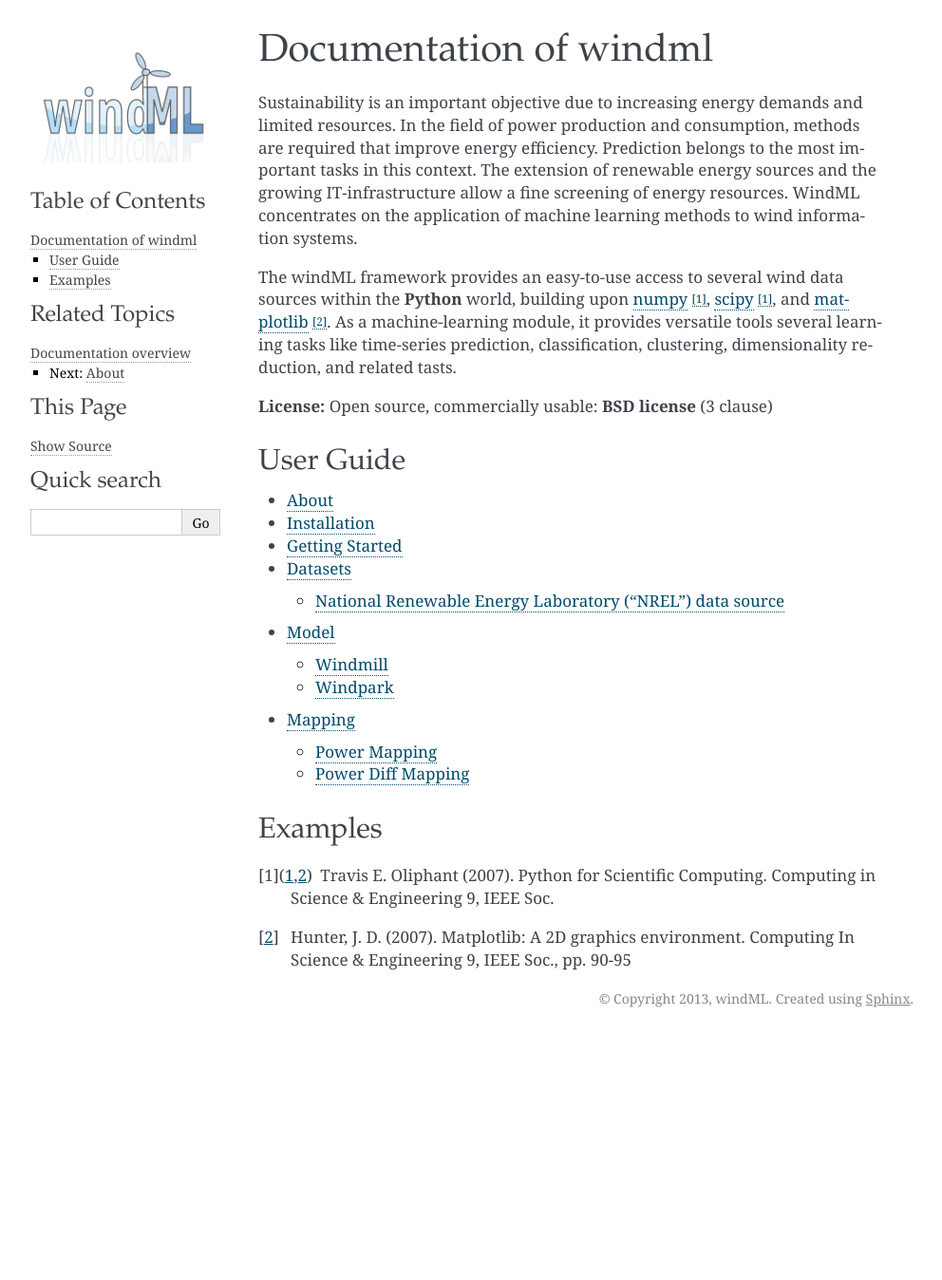
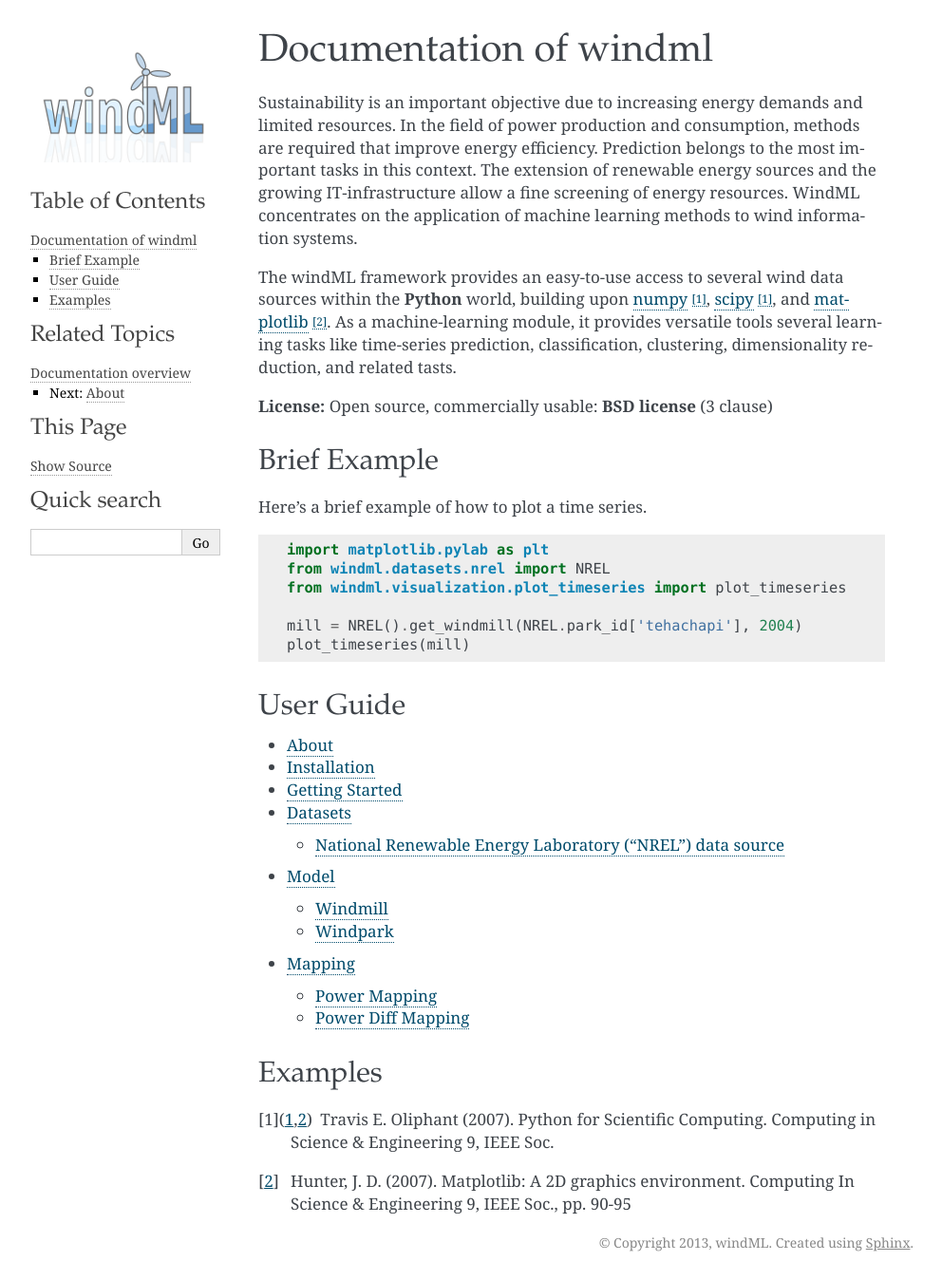
Before and after one commit to cigroup-ol/windml, a Sphinx documentation site: the page built from doc/index.rst, in a window 1280 px wide. Shown: the whole page at 95% size, without its empty margins (148-1140 px from the left). Built offline with Sphinx 7.4.7, drawn with Linux system fonts in a browser that asks for light colours; formulas are drawn with MathJax 3; before the commit the page ends 1091 px from its top, so only the background shows below that.

Commit message:
added brief example

```diff
--- a/doc/index.rst
+++ b/doc/index.rst
@@ -10,6 +10,18 @@ Sustainability is an important objective due to increasing energy demands and li
 The windML framework provides an easy-to-use access to several wind data sources within the **Python** world, building upon `numpy <http://numpy.scipy.org/>`_ [1]_, `scipy <http://scipy.org>`_ [1]_, and `matplotlib <http://matplotlib.org>`_ [2]_. As a machine-learning module, it provides versatile tools several learning tasks like time-series prediction, classification, clustering, dimensionality reduction, and related tasts.
 
 **License:** Open source, commercially usable: **BSD license** (3 clause)
+
+Brief Example
+-------------
+
+Here's a brief example of how to plot a time series. ::
+
+    import matplotlib.pylab as plt
+    from windml.datasets.nrel import NREL
+    from windml.visualization.plot_timeseries import plot_timeseries
+
+    mill = NREL().get_windmill(NREL.park_id['tehachapi'], 2004)
+    plot_timeseries(mill)
 
 User Guide
 ----------
```
